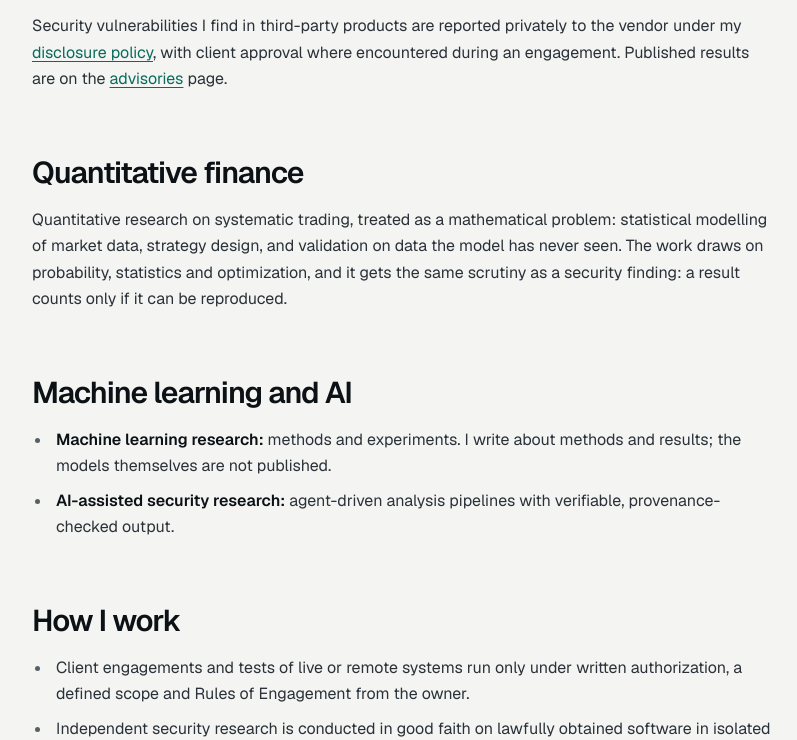
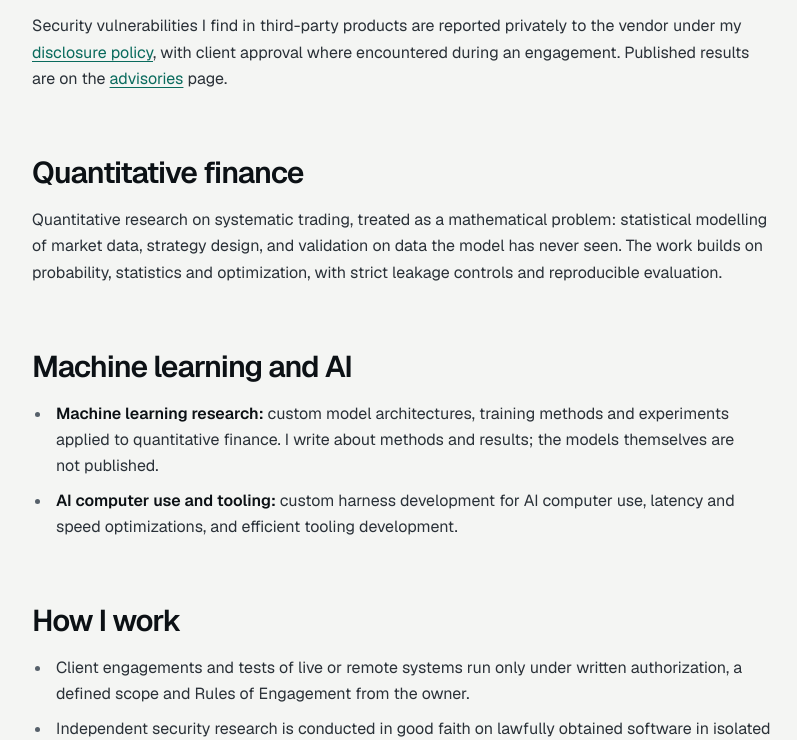
Before and after one commit to Error336070/Error336070.github.io, an Astro site: page /about in a window 1280 px wide. Shown: the part 643-1383 px from the top of the page, without its empty margins (64-861 px from the left). Built offline with nearby package versions, Linux system fonts and the light colour scheme; Astro itself is replaced by a stand-in of ours.

Commit message:
Update quant and ML/AI copy on about page and field blurb (#5)

```diff
--- a/src/pages/about.astro
+++ b/src/pages/about.astro
@@ -20,12 +20,12 @@ import { SITE } from '../site.config';
     <p>Security vulnerabilities I find in third-party products are reported privately to the vendor under my <a href="/disclosure-policy/">disclosure policy</a>, with client approval where encountered during an engagement. Published results are on the <a href="/advisories/">advisories</a> page.</p>
 
     <h2>Quantitative finance</h2>
-    <p>Quantitative research on systematic trading, treated as a mathematical problem: statistical modelling of market data, strategy design, and validation on data the model has never seen. The work draws on probability, statistics and optimization, and it gets the same scrutiny as a security finding: a result counts only if it can be reproduced.</p>
+    <p>Quantitative research on systematic trading, treated as a mathematical problem: statistical modelling of market data, strategy design, and validation on data the model has never seen. The work builds on probability, statistics and optimization, with strict leakage controls and reproducible evaluation.</p>
 
     <h2>Machine learning and AI</h2>
     <ul>
-      <li><strong>Machine learning research:</strong> methods and experiments. I write about methods and results; the models themselves are not published.</li>
-      <li><strong>AI-assisted security research:</strong> agent-driven analysis pipelines with verifiable, provenance-checked output.</li>
+      <li><strong>Machine learning research:</strong> custom model architectures, training methods and experiments applied to quantitative finance. I write about methods and results; the models themselves are not published.</li>
+      <li><strong>AI computer use and tooling:</strong> custom harness development for AI computer use, latency and speed optimizations, and efficient tooling development.</li>
     </ul>
 
     <h2>How I work</h2>
--- a/src/site.config.ts
+++ b/src/site.config.ts
@@ -41,7 +41,7 @@ export const FIELDS = [
     label: 'ML',
     title: 'Machine learning and AI',
     blurb:
-      'Machine learning research, and agent-driven analysis pipelines with verifiable, provenance-checked output.',
+      'Custom model architectures for quantitative finance, custom harness development for AI computer use, and performance-focused tooling and optimization.',
   },
 ] as const;
 
```
